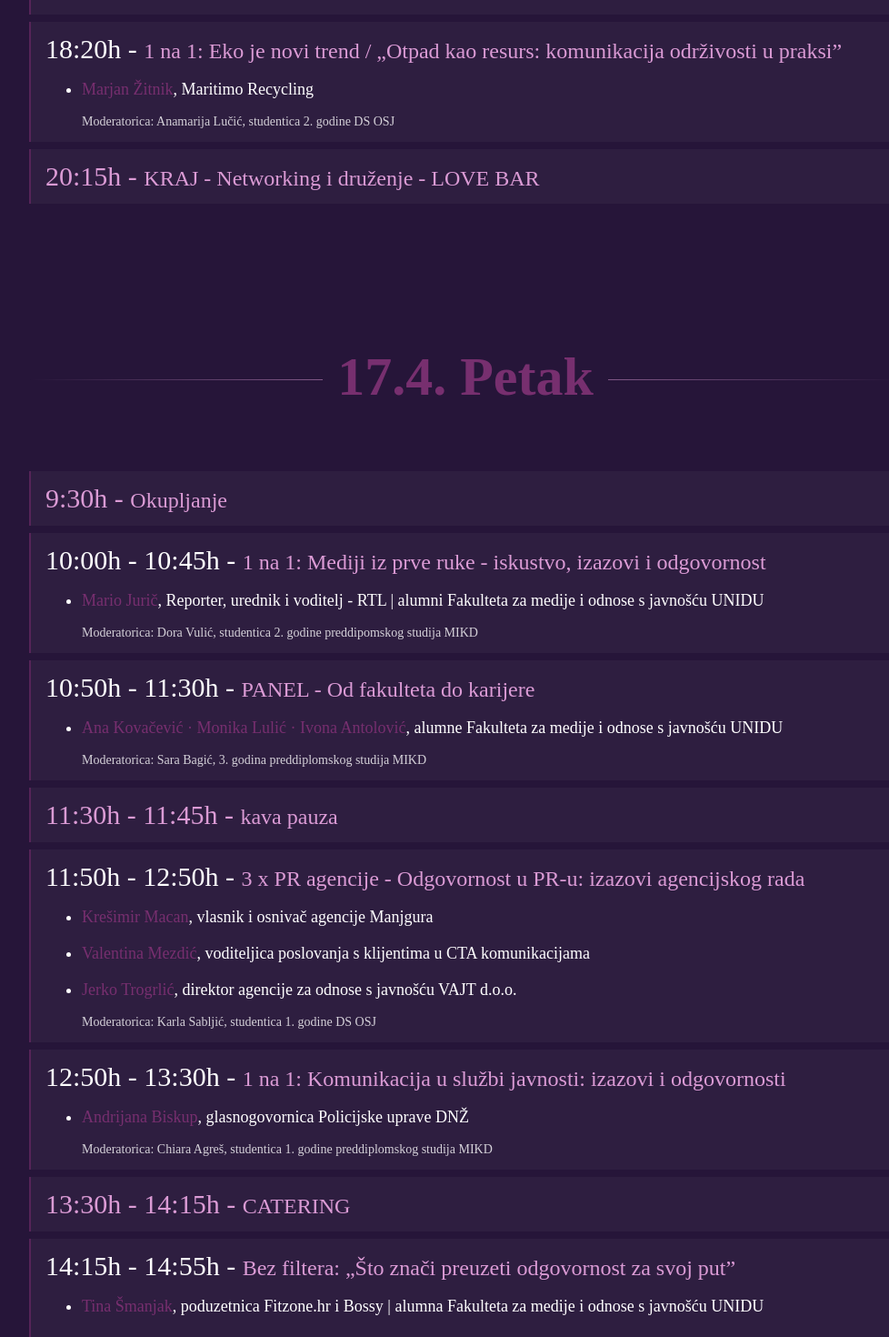
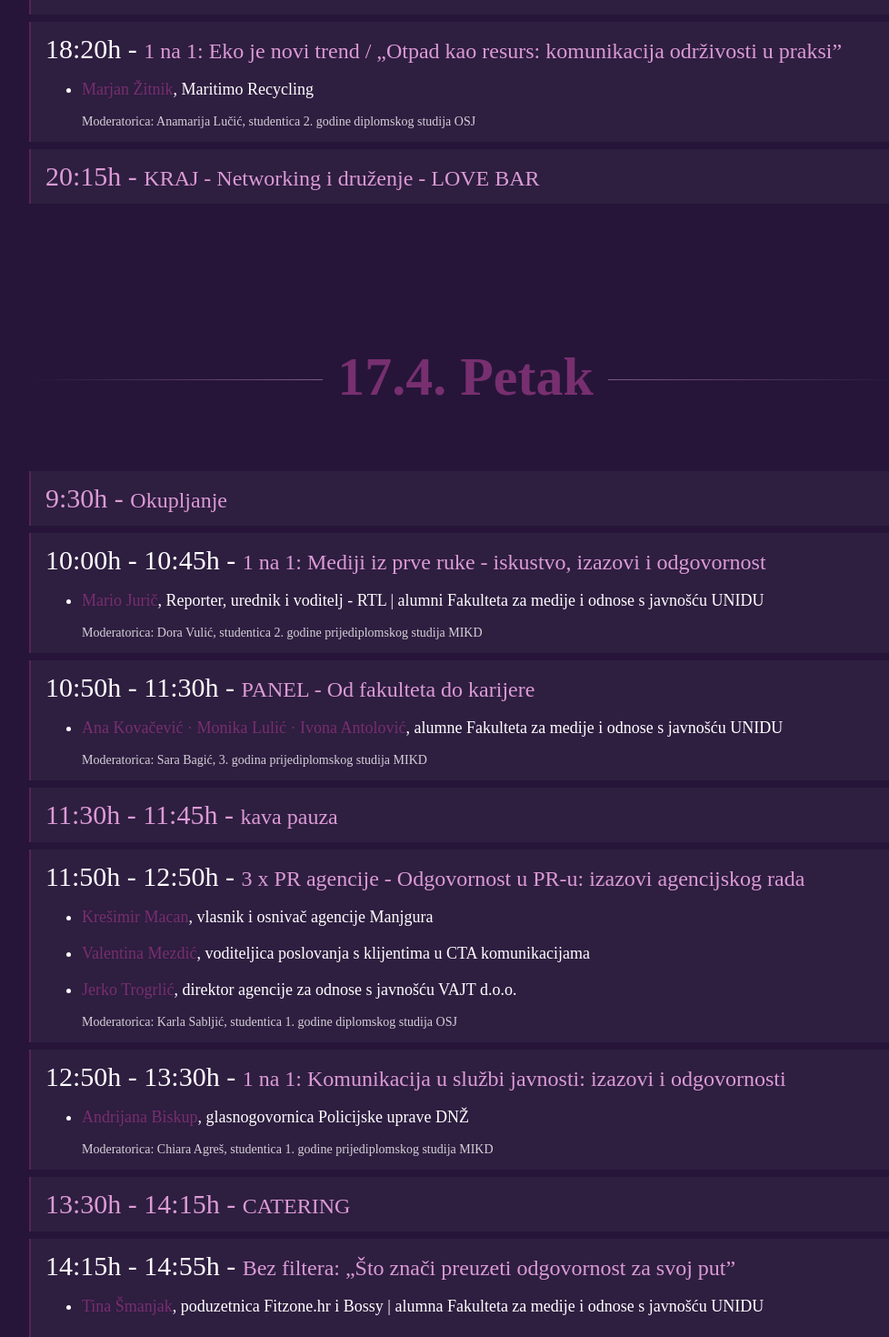
Before and after one commit to MarinoRosic/PEPKonf, a React (Create React App) app: page / in a window 1280 px wide. Shown: the part 5740-7210 px from the top of the page at 91% size, without its empty margins (128-1106 px from the left). Built offline with nearby package versions, Linux system fonts and the light colour scheme; a web font is replaced by a local one.

Commit message:
Program.js izmjene

```diff
--- a/src/Components/AboutUsCard.js
+++ b/src/Components/AboutUsCard.js
@@ -34,7 +34,7 @@ const AboutUsCard = () => {
           ~90% complete at 0.4s even though the full duration is 0.7s.
           So the caption starts appearing just as the image finishes landing. */}
       <p className='pt-8 px-8 text-xl lg:text-2xl font-bold text-center text-white lg:w-[400px] mx-auto'>
-        <RevealText delay={0.3}>
+        <RevealText>
           Studenti Sveučilišta u Dubrovniku, Fakultet za medije i odnose s javnošću
         </RevealText>
       </p>
--- a/src/Components/Program.js
+++ b/src/Components/Program.js
@@ -22,7 +22,7 @@ const Program = () => {
     { time: '18:20h', tema: '1 na 1: Eko je novi trend / „Otpad kao resurs: komunikacija održivosti u praksi”', prikazi: true,
       fullName: ['Marjan Žitnik'],
       lecturerData: ['Maritimo Recycling'],
-      moderator: 'Moderatorica: Anamarija Lučić, studentica 2. godine DS OSJ' },
+      moderator: 'Moderatorica: Anamarija Lučić, studentica 2. godine diplomskog studija OSJ' },
     { time: '20:15h', tema: 'KRAJ - Networking i druženje - LOVE BAR' },
   ];
 
@@ -35,7 +35,7 @@ const Program = () => {
       lecturerData: [
         'Reporter, urednik i voditelj - RTL | alumni Fakulteta za medije i odnose s javnošću UNIDU',
       ],
-      moderator: 'Moderatorica: Dora Vulić, studentica 2. godine preddipomskog studija MIKD'},
+      moderator: 'Moderatorica: Dora Vulić, studentica 2. godine prijediplomskog studija MIKD'},
     { time: '10:50h - 11:30h', tema: 'PANEL - Od fakulteta do karijere', prikazi: true,
       fullName: [
         'Ana Kovačević · Monika Lulić · Ivona Antolović',
@@ -43,7 +43,7 @@ const Program = () => {
       lecturerData: [
         "alumne Fakulteta za medije i odnose s javnošću UNIDU",
       ],
-      moderator: 'Moderatorica: Sara Bagić, 3. godina preddiplomskog studija MIKD'
+      moderator: 'Moderatorica: Sara Bagić, 3. godina prijediplomskog studija MIKD'
     },
     { time: '11:30h - 11:45h', tema: 'kava pauza' },
     { time: '11:50h - 12:50h', tema: '3 x PR agencije - Odgovornost u PR-u: izazovi agencijskog rada', prikazi: true,
@@ -57,11 +57,11 @@ const Program = () => {
         'voditeljica poslovanja s klijentima u CTA komunikacijama',
         'direktor agencije za odnose s javnošću VAJT d.o.o.',
       ],
-      moderator: 'Moderatorica: Karla Sabljić, studentica 1. godine DS OSJ'},
+      moderator: 'Moderatorica: Karla Sabljić, studentica 1. godine diplomskog studija OSJ'},
     { time: '12:50h - 13:30h', tema: '1 na 1: Komunikacija u službi javnosti: izazovi i odgovornosti', prikazi: true,
       fullName: ['Andrijana Biskup'],
       lecturerData: ['glasnogovornica Policijske uprave DNŽ'],
-       moderator: 'Moderatorica: Chiara Agreš, studentica 1. godine preddiplomskog studija MIKD'
+       moderator: 'Moderatorica: Chiara Agreš, studentica 1. godine prijediplomskog studija MIKD'
     },
     { time: '13:30h - 14:15h', tema: 'CATERING'},
     { time: '14:15h - 14:55h', tema: 'Bez filtera: „Što znači preuzeti odgovornost za svoj put”', prikazi: true,
@@ -70,7 +70,7 @@ const Program = () => {
     { time: '14:55h - 15:55h', tema: 'Iz Dubrovnika do velikih priča i projekata: PR iz prve ruke', prikazi: true,
       fullName: ['Krešimir Macan', 'Tilda Bogdanović'],
       lecturerData: ['vlasnik i osnivač agencije Manjgura', 'vlasnica agencije Dubrovnik PartneR'],
-      moderator: 'Moderatorica: Anamarija Lučić, studentica 2. godine DS OSJ'
+      moderator: 'Moderatorica: Anamarija Lučić, studentica 2. godine diplomskog studija OSJ'
     },
     { time: '16:00h', tema: 'KRAJ' },
   ];
--- a/src/Components/Table.js
+++ b/src/Components/Table.js
@@ -33,7 +33,7 @@ const Table = ({ datum, day }) => {
           className='flex-1 h-px bg-gradient-to-r from-transparent to-[#db9bd5]/50'
           style={{ originX: 1 }}
           initial={{ scaleX: 0, opacity: 0 }}
-          animate={headerInView ? { scaleX: 1, opacity: 1 } : {}}
+          animate={headerInView ? { scaleX: 1, opacity: 1 } : { scaleX: 0, opacity: 0 }}
           transition={{ duration: 0.9, ease: [0.16, 1, 0.3, 1], delay: 0.2 }}
         />
         <h1 className='text-[#772F6F] text-3xl md:text-4xl lg:text-6xl font-extrabold shrink-0'>
@@ -43,7 +43,7 @@ const Table = ({ datum, day }) => {
           className='flex-1 h-px bg-gradient-to-l from-transparent to-[#db9bd5]/50'
           style={{ originX: 0 }}
           initial={{ scaleX: 0, opacity: 0 }}
-          animate={headerInView ? { scaleX: 1, opacity: 1 } : {}}
+          animate={headerInView ? { scaleX: 1, opacity: 1 } : { scaleX: 0, opacity: 0 }}
           transition={{ duration: 0.9, ease: [0.16, 1, 0.3, 1], delay: 0.2 }}
         />
       </div>
```
